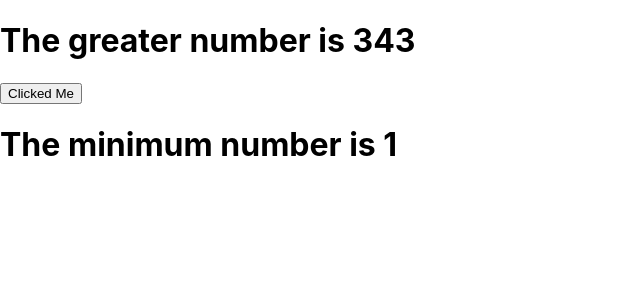
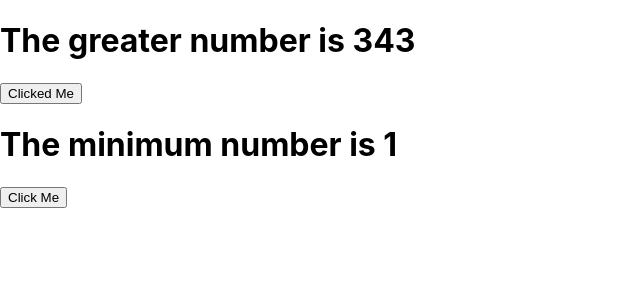
Before and after one commit to muh-younus/Logic-Building, a React (Create React App) app: page / in a window 1280 px wide. Shown: the top 300 px of the page, without its empty margins (0-640 px from the left). Built offline with nearby package versions, Linux system fonts and the light colour scheme.

Commit message:
reverse order of the word

```diff
--- a/src/App.js
+++ b/src/App.js
@@ -1,6 +1,7 @@
 import Day from "./module/Day1";
 import Day11 from "./module/Day11";
 import Day2 from "./module/Day2";
+import Day3 from "./module/Day3";
 
 function App() {
   return (
@@ -8,6 +9,7 @@ function App() {
     <Day/>
     <Day2/>
     <Day11/>
+    <Day3/>
     </>
   );
 }
--- a/src/module/Day3.js
+++ b/src/module/Day3.js
@@ -0,0 +1,35 @@
+import React, { useState} from 'react'
+
+function Day3() {
+    const [name, setName] = useState("");
+
+    const vowel = () =>{
+
+        let name = "WORLD"
+
+        let str = name.split("");
+        console.log("array",str);
+        let join = str.reverse();
+        let result = join.join("");
+        setName(result);
+
+        console.log("Reverse order",result);
+    }
+  return (
+    <div>
+
+
+      <button onClick={vowel}>Click Me</button>
+      <p>{name}</p>
+
+
+
+
+
+
+
+    </div>
+  )
+}
+
+export default Day3
```
